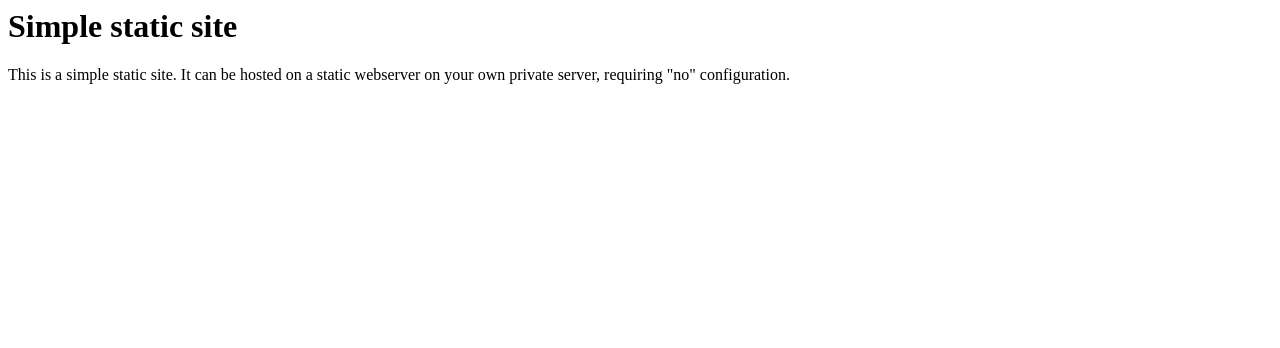
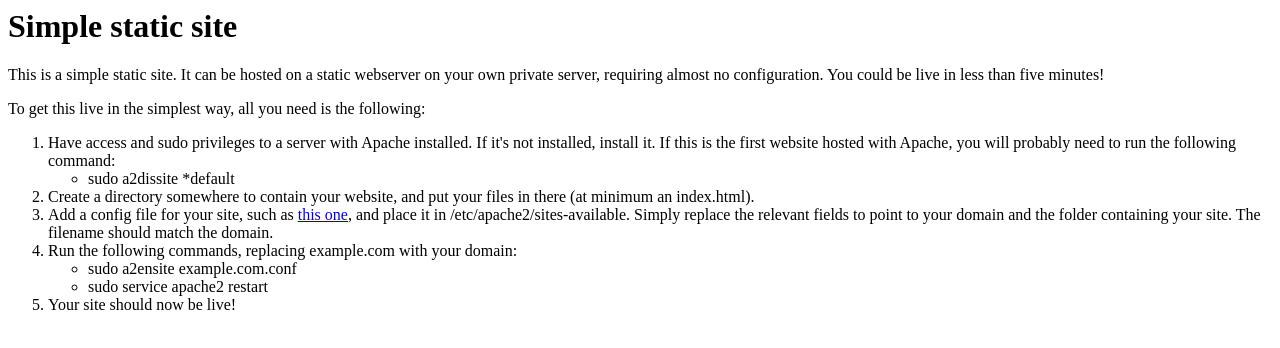
Before and after one commit to mesan/frontend-deployment, a plain HTML site: page static-webserver/index.html in a window 1280 px wide. Drawn offline with Linux system fonts and the light colour scheme.

Commit message:
Add steps for hosting the simplest site

```diff
--- a/static-webserver/index.html
+++ b/static-webserver/index.html
@@ -4,6 +4,25 @@
     </head>
     <body>
         <h1>Simple static site</h1>
-		<p>This is a simple static site. It can be hosted on a static webserver on your own private server, requiring "no" configuration.</p>
+        <p>This is a simple static site. It can be hosted on a static webserver on your own private server, requiring almost no configuration. You could be live in less than five minutes!</p>
+        <p>
+            To get this live in the simplest way, all you need is the following:
+            <ol>
+                <li>
+                    Have access and sudo privileges to a server with Apache installed. If it's not installed, install it. If this is the first website hosted with Apache, you will probably need to run the following command:
+                    <ul><li>sudo a2dissite *default</li></ul>
+                </li>
+                <li>Create a directory somewhere to contain your website, and put your files in there (at minimum an index.html).</li>
+                <li>Add a config file for your site, such as <a href="apache-sitename.conf">this one</a>, and place it in /etc/apache2/sites-available. Simply replace the relevant fields to point to your domain and the folder containing your site. The filename should match the domain.</li>
+                <li>
+                    Run the following commands, replacing example.com with your domain:
+                    <ul>
+                        <li>sudo a2ensite example.com.conf</li>
+                        <li>sudo service apache2 restart</li>
+                    </ul>
+                </li>
+                <li>Your site should now be live!</li>
+            </ol>
+        </p>
     </body>
 </html>
```
Also changed, not shown: 1 other file. Lines whose indentation alone changed are shown as unchanged.
